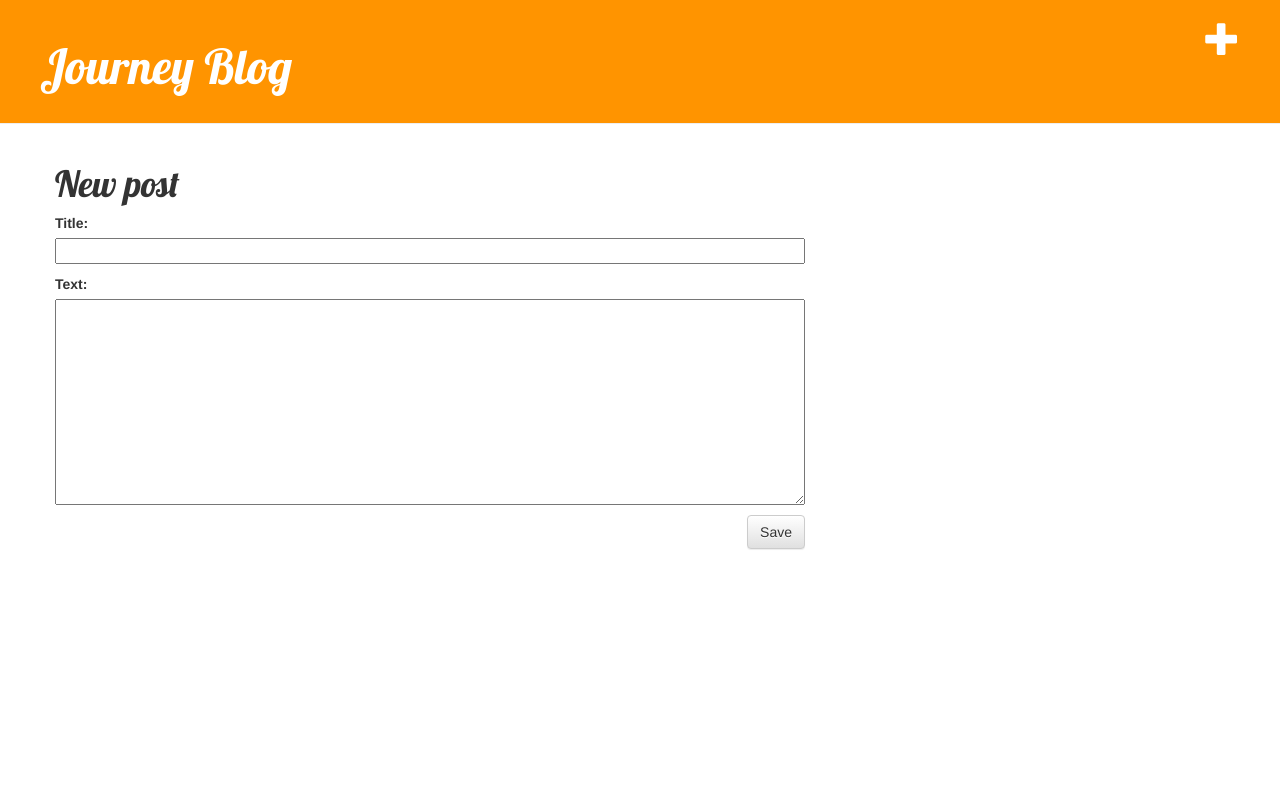
After one commit to JourneyWoo/DjangoGirls, a Django app: page /post/new/ in a window 1280 px wide. The commit adds this page. Run offline with Django 3.2, Linux system fonts and the light colour scheme; the visitor is signed in with stand-in values (Sample User, id 1); some libraries are stand-ins or nearby versions.

Commit message:
Maybe the last time to update...

```diff
--- /dev/null
+++ b/blog/forms.py
@@ -0,0 +1,9 @@
+from django import forms
+
+from .models import Post
+
+class PostForm(forms.ModelForm):
+
+    class Meta:
+        model = Post
+        fields = ('title', 'text',)
--- /dev/null
+++ b/blog/static/css/blog.css
@@ -0,0 +1,47 @@
+    .page-header {
+        background-color: #ff9400;
+        margin-top: 0;
+        padding: 20px 20px 20px 40px;
+    }
+
+    .page-header h1, .page-header h1 a, .page-header h1 a:visited, .page-header h1 a:active {
+        color: #ffffff;
+        font-size: 36pt;
+        text-decoration: none;
+    }
+
+    .content {
+        margin-left: 40px;
+    }
+
+    h1, h2, h3, h4 {
+        font-family: 'Lobster', cursive;
+    }
+
+    .date {
+        float: right;
+        color: #828282;
+    }
+
+    .save {
+        float: right;
+    }
+
+    .post-form textarea, .post-form input {
+        width: 100%;
+    }
+
+    .top-menu, .top-menu:hover, .top-menu:visited {
+        color: #ffffff;
+        float: right;
+        font-size: 26pt;
+        margin-right: 20px;
+    }
+
+    .post {
+        margin-bottom: 70px;
+    }
+
+    .post h1 a, .post h1 a:visited {
+        color: #000000;
+    }
--- /dev/null
+++ b/blog/templates/blog/base.html
@@ -0,0 +1,33 @@
+
+    {% load staticfiles %}
+    <html>
+        <head>
+            <title>Journey blog</title>
+            <link rel="stylesheet" href="//maxcdn.bootstrapcdn.com/bootstrap/3.2.0/css/bootstrap.min.css">
+            <link rel="stylesheet" href="//maxcdn.bootstrapcdn.com/bootstrap/3.2.0/css/bootstrap-theme.min.css">
+            <link href='//fonts.googleapis.com/css?family=Lobster&subset=latin,latin-ext' rel='stylesheet' type='text/css'>
+            <link rel="stylesheet" href="{% static 'css/blog.css' %}">
+        </head>
+
+        <body>
+        <div class="page-header">
+
+            {% if user.is_authenticated %}
+                <a href="{% url 'post_new' %}" class="top-menu"><span class="glyphicon glyphicon-plus"></span></a>
+            {% endif %}
+            <h1><a href="/">Journey Blog</a></h1>
+
+            </div>
+        </div>
+        <div class="content container">
+            <div class="row">
+                <div class="col-md-8">
+                {% block content %}
+                {% endblock %}
+                </div>
+            </div>
+        </div>
+        </body>
+
+
+    </html>
--- /dev/null
+++ b/blog/templates/blog/post_edit.html
@@ -0,0 +1,9 @@
+    {% extends 'blog/base.html' %}
+
+    {% block content %}
+        <h1>New post</h1>
+        <form method="POST" class="post-form">{% csrf_token %}
+            {{ form.as_p }}
+            <button type="submit" class="save btn btn-default">Save</button>
+        </form>
+    {% endblock %}
--- a/blog/urls.py
+++ b/blog/urls.py
@@ -3,4 +3,8 @@ from . import views
 
 urlpatterns = [
     url(r'^$', views.post_list, name='post_list'),
+    url(r'^post/(?P<pk>[0-9]+)/$', views.post_detail, name='post_detail'),
+    url(r'^post/new/$', views.post_new, name='post_new'),
+    url(r'^post/(?P<pk>[0-9]+)/edit/$', views.post_edit, name='post_edit'),
+
 ]
--- a/blog/views.py
+++ b/blog/views.py
@@ -1,7 +1,41 @@
-from django.shortcuts import render
 from django.utils import timezone
 from .models import Post
+from django.shortcuts import render, get_object_or_404
+from .forms import PostForm
+from django.shortcuts import redirect
+
 
 def post_list(request):
     posts = Post.objects.filter(published_date__lte=timezone.now()).order_by('published_date')
     return render(request, 'blog/post_list.html', {'posts': posts})
+
+def post_detail(request, pk):
+    post = get_object_or_404(Post, pk=pk)
+    return render(request, 'blog/post_detail.html', {'post': post})
+
+def post_new(request):
+    if request.method == "POST":
+        form = PostForm(request.POST)
+        if form.is_valid():
+            post = form.save(commit=False)
+            post.author = request.user
+            post.published_date = timezone.now()
+            post.save()
+            return redirect('post_detail', pk=post.pk)
+    else:
+        form = PostForm()
+    return render(request, 'blog/post_edit.html', {'form': form})
+
+def post_edit(request, pk):
+    post = get_object_or_404(Post, pk=pk)
+    if request.method == "POST":
+        form = PostForm(request.POST, instance=post)
+        if form.is_valid():
+            post = form.save(commit=False)
+            post.author = request.user
+            post.published_date = timezone.now()
+            post.save()
+            return redirect('post_detail', pk=post.pk)
+    else:
+        form = PostForm(instance=post)
+    return render(request, 'blog/post_edit.html', {'form': form})
```
Also changed, not shown: blog/templates/blog/post_detail.html (added, +14 -0 lines), blog/templates/blog/post_list.html (+10 -25 lines).
